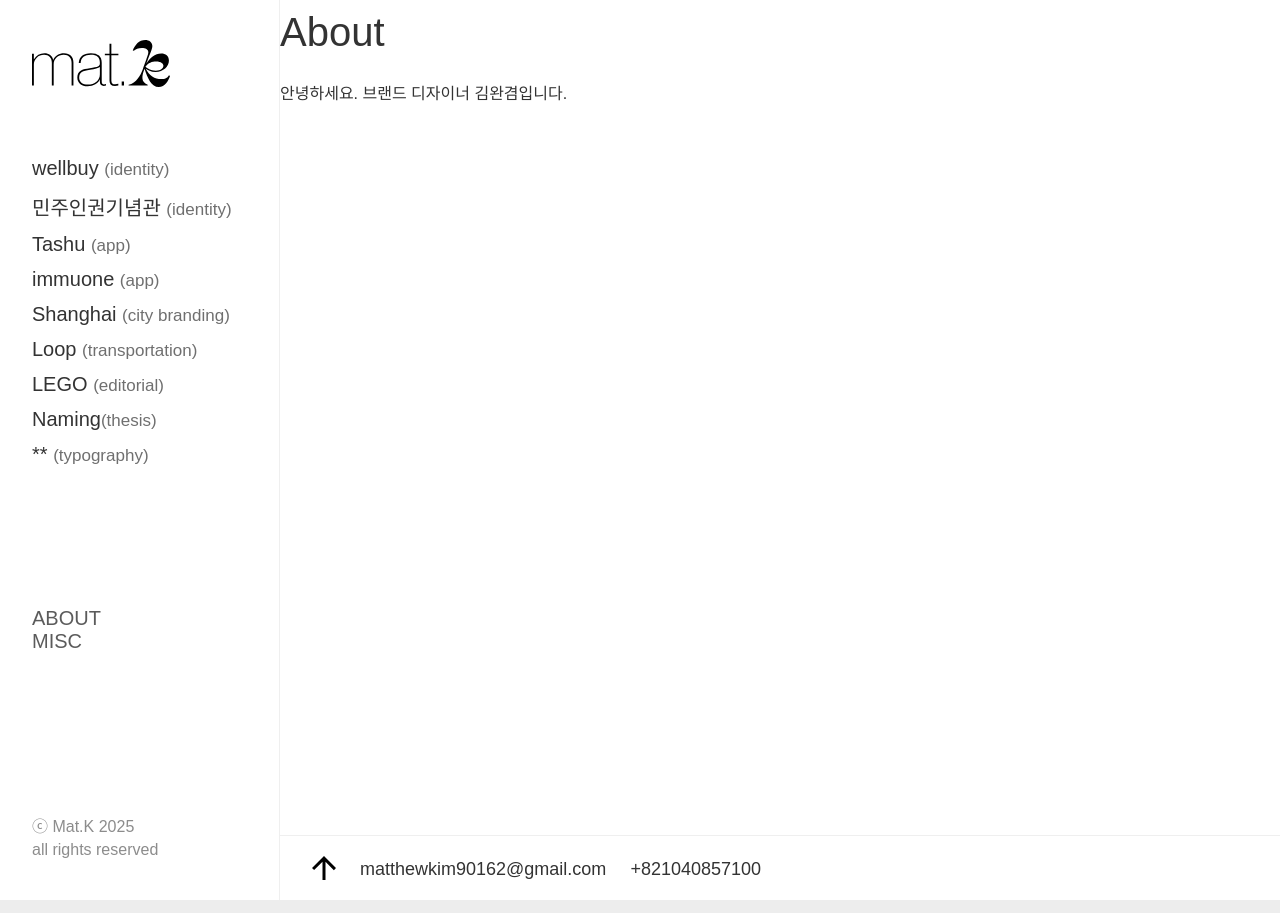
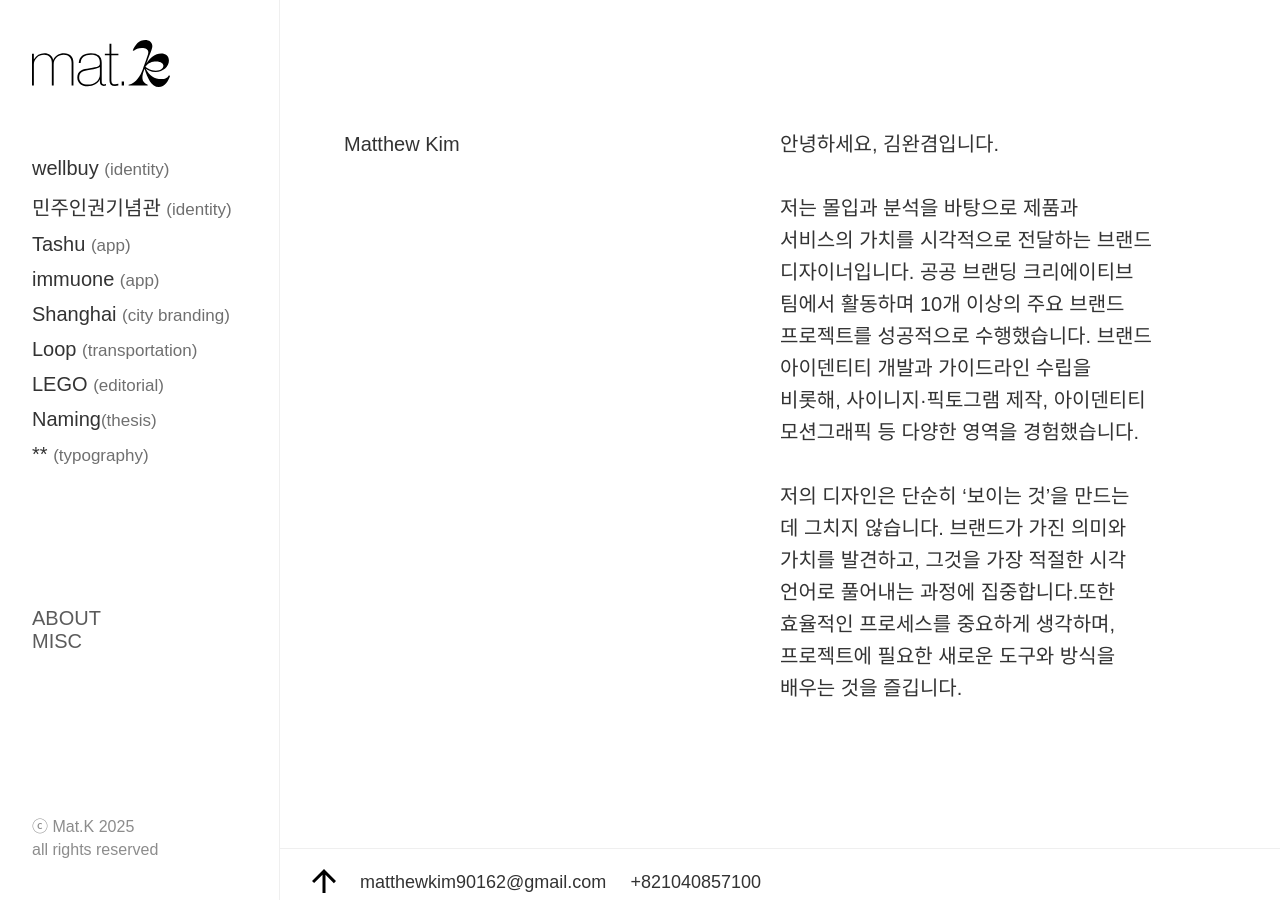
Before and after one commit to WANGYEOM/my-portfolio, a Jekyll site: the page built from about.html, in a window 1280 px wide. Built offline with Jekyll 4.4.1, drawn with Linux system fonts in a browser that asks for light colours; some web fonts are replaced.

Commit message:
css changes

```diff
--- a/about.html
+++ b/about.html
@@ -3,5 +3,18 @@ layout: default
 title: About
 ---
 
-<h1>About</h1>
-<p>안녕하세요. 브랜드 디자이너 김완겸입니다.</p>
+<div>
+    <div class="description">
+        <p1> Matthew Kim </p1>
+        <p1 style="padding-right: 64px;"> 안녕하세요, 김완겸입니다.<br><br>
+            저는 몰입과 분석을 바탕으로 제품과 서비스의 가치를 시각적으로 전달하는 브랜드 디자이너입니다.
+            공공 브랜딩 크리에이티브 팀에서 활동하며 10개 이상의 주요 브랜드 프로젝트를 성공적으로 수행했습니다.
+            브랜드 아이덴티티 개발과 가이드라인 수립을 비롯해, 사이니지·픽토그램 제작, 아이덴티티 모션그래픽 등
+            다양한 영역을 경험했습니다.
+        <br><br>
+        저의 디자인은 단순히 ‘보이는 것’을 만드는 데 그치지 않습니다. 브랜드가 가진 의미와 가치를 발견하고,
+        그것을 가장 적절한 시각 언어로 풀어내는 과정에 집중합니다.또한 효율적인 프로세스를 중요하게 생각하며,
+        프로젝트에 필요한 새로운 도구와 방식을 배우는 것을 즐깁니다.
+        </p1>
+    </div>
+</div>
--- a/assets/css/layout.css
+++ b/assets/css/layout.css
@@ -156,8 +156,4 @@
 
   /* 모바일 전용 항목 노출 */
   .mobile-only { display: block; }
-
-  /* 모바일 메인 전용 로고 스타일 */
-  .mobile-home-logo { padding: 0; }
-  .mobile-home-logo img { width: 20px; height: auto; display: block; }
 }
--- a/assets/css/style.css
+++ b/assets/css/style.css
@@ -29,7 +29,6 @@ body {
 /* 기본 레이아웃 */
 .content-grid {
   display: grid;
-  margin-top: 64px;
   grid-template-columns: repeat(2, 1fr); /* 기본적으로 2열 */
   /* grid-template-rows: auto; */
   gap: 16px; /* 박스 간의 간격 */
@@ -39,11 +38,16 @@ body {
   box-sizing: border-box;
 }
 
-.content-grid .top {
+.top {
   display: flex;
+  margin-top: 64px;
+  padding: 16px;
+  gap: 16px;
+  background: #fff;
   flex: 1;
   font-size: 1rem;
   margin-bottom: 0px;
+  box-sizing: border-box;
 }
 
 /* 각 작업 썸네일 스타일 */
--- a/pages/naming-process.html
+++ b/pages/naming-process.html
@@ -7,8 +7,8 @@ title: Naming Process
     <div class="description">
         <h1 > Naming </h1>
         <p1 style="padding-right: 64px;"> 장기간 연구한 브랜드 네이밍을 적용하기 위해 3개의 제품 브랜드를 선정하였습니다.
-            해당 브랜드가 더 확장된 시장에서 더 나은 이미지를 형성하도록 저는 각 제품/서비스의
-            본질과 마케팅 영역을 분석하여 경쟁력 있는 ‘다른’ 인식이 되도록 방향을 제시합니다.
+            해당 브랜드가 더 확장된 시장에서 더 나은 이미지를 형성하도록 저는 각 제품의 본질을 탐구하고
+            브랜딩의 방향을 제시하여 새 시장에서 인식을 강화하도록 브랜드 가치를 제공합니다.
         </p1>
     </div>
 
```
Also changed, not shown: index.html (+4 -6 lines).
